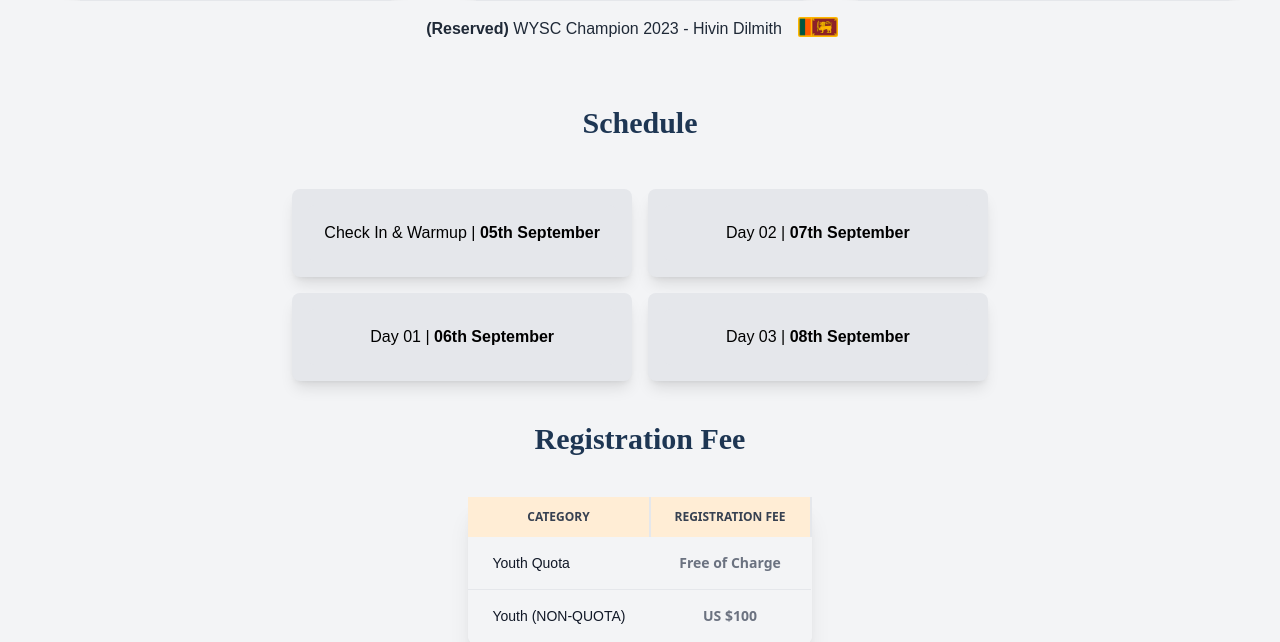
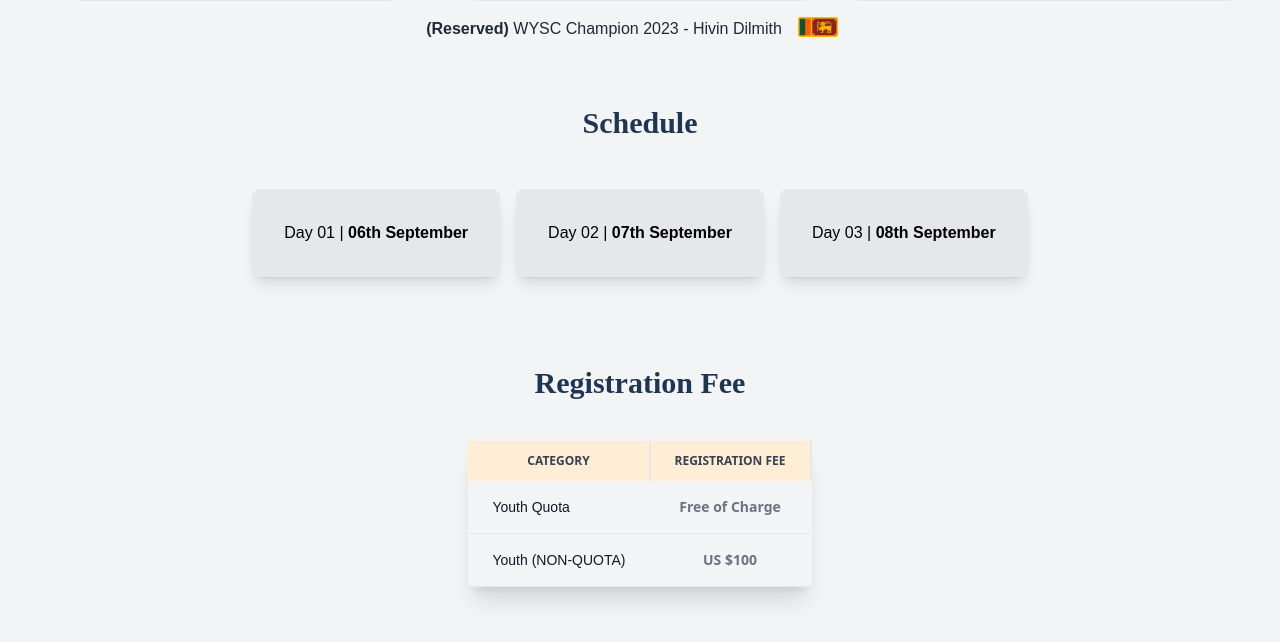
Before and after one commit to Strawberry-pumpkin/wysc-website, a Django app: page /wysc/ in a window 1280 px wide. Shown: the part 2039-2681 px from the top of the page. Run offline with Django 4.2, Linux system fonts and the light colour scheme; some libraries are stand-ins or nearby versions; some web fonts are replaced.

Commit message:
removed warmup from wysc schedule

```diff
--- a/wysc/templates/wysc.html
+++ b/wysc/templates/wysc.html
@@ -486,14 +486,8 @@
         <h1 class="text-3xl font-bold text-gray-800 dark:text-white" style="color: #1e3653;">Schedule</h1>
 
       </div>
-      <div class="grid md:grid-cols-2 grid-cols-1 gap-4">
-        <div class="grid grid-cols-1 gap-4">
-      <div class="p-4 bg-gray-200 rounded-lg shadow-lg hover:shadow-md">
-        <div class="bg-gray-200 text-black text-center p-4 rounded-md cursor-pointer" onclick="viewtable(this)">
-           <p class="">Check In & Warmup | <b>05th September</b></p>
-        </div>
+      <div class="grid md:grid-cols-3 grid-cols-1 gap-4">
 
-    </div>
 
     <div class="p-4 bg-gray-200 rounded-lg shadow-lg hover:shadow-md">
       <div class="bg-gray-200 text-black text-center p-4 rounded-md cursor-pointer" onclick="viewtable(this)">
@@ -504,8 +498,6 @@
       </div>
 
 
-  </div>
-  <div class="grid grid-cols-1 gap-4">
     <div class="p-4 bg-gray-200 rounded-lg shadow-lg hover:shadow-md">
       <div class="bg-gray-200 text-black text-center p-4 rounded-md cursor-pointer" onclick="viewtable(this)">
          <p class="">Day 02 | <b>07th September</b></p>
@@ -523,7 +515,7 @@
 </div>
 
       </div>
-
+</div>
       <div class="md:px-10 px-0 p-10">
         <h1 class="text-3xl font-bold text-center pb-10" style="color: #1e3653;"  >Registration Fee</h1>
         <table class="max-w-5xl md:m-auto text-sm text-left rtl:text-right text-gray-500 md:px-5 px-0p-5 bg-gray-150 shadow-xl rounded-md "   >
```
Also changed, not shown: wysc/templates/index.html (+2 -12 lines).
